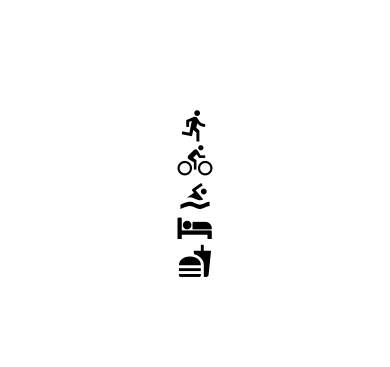
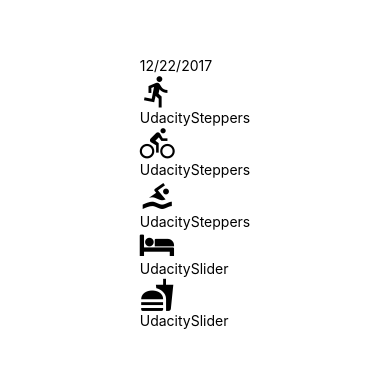
Before and after one commit to minimalistdev/udaci-fitness, a React Native app: screen / in a window 390 px wide. Shown: the part 229-596 px from the top of the page. Built offline with nearby package versions, Linux system fonts and the light colour scheme.

Commit message:
feat: Add DateHeader Component

```diff
--- a/App.js
+++ b/App.js
@@ -1,5 +1,7 @@
 import React from 'react';
-import {StyleSheet, View} from 'react-native';
+import {StyleSheet,
+        View
+} from 'react-native';
 import {Ionicons} from '@expo/vector-icons'
 import  AddEntry from './components/AddEntry'
 
--- a/components/AddEntry.js
+++ b/components/AddEntry.js
@@ -3,6 +3,7 @@
 import {getMetricMetaInfo} from '../utils/helpers'
 import UdacitySlider from './UdacitySlider'
 import UdacitySteppers from './UdacitySteppers'
+import DateHeader from './DateHeader'
 
 export default class AddEntry extends Component {
     state = {
@@ -50,6 +51,7 @@
 
         return (
             <View>
+                <DateHeader date={(new Date()).toLocaleDateString()}/>
                 {Object.keys(metaInfo).map((key) => {
                     const {getIcon, type, ...rest} = metaInfo[key]
                     const value = this.state[key]
@@ -57,6 +59,19 @@
                     return (
                         <View key={key}>
                             {getIcon()}
+                            {type === 'slider'
+                                ? <UdacitySlider
+                                    value={value}
+                                    onChange={(value) => this.slide(key, value)}
+                                    {...rest}
+                                />
+                                : <UdacitySteppers
+                                    value={value}
+                                    onIncrement={() => this.increment(key)}
+                                    onDecrement={() => this.decrement(key)}
+                                    {...rest}
+                                />
+                            }
                         </View>
                     )
                 })}
--- /dev/null
+++ b/components/DateHeader.js
@@ -0,0 +1,10 @@
+import React from 'react'
+import {Text} from 'react-native'
+
+export default function DateHeader({date}) {
+    return (
+        <Text>
+            {date}
+        </Text>
+    )
+}
```
